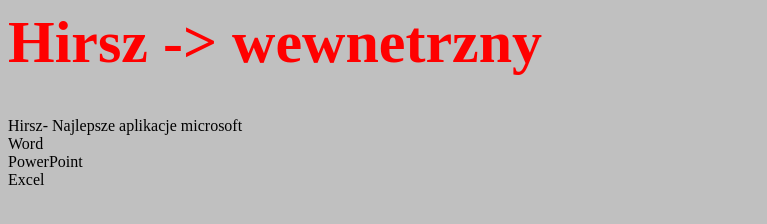
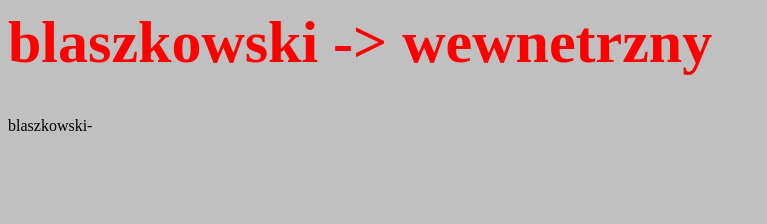
Before and after one commit to adam2973/css2, a plain HTML site: page blas_z5_3.html in a window 1280 px wide. Shown: the whole page, without its empty margins (0-767 px from the left). Drawn offline with Linux system fonts and the light colour scheme.

Commit message:
Update and rename hirs_z5_3.html to blas_z5_3.html

```diff
--- a/hirs_z5_3.html
+++ b/blas_z5_3.html
@@ -2,7 +2,7 @@
 <head>
 <title>styl wewnetrzny</title>
 <meta http-equiv="Content-Type" content="text/html; charset=utf-8">
-<!-- wewnetrzny Hirsz -->
+
  <style>
  h1 {
  color: #FF0000;
@@ -11,11 +11,9 @@
 </style>
 </head>
 <body bgcolor="silver">
- <h1> Hirsz -> wewnetrzny</h1>
- <p>Hirsz- Najlepsze aplikacje microsoft<br>
+ <h1> blaszkowski -> wewnetrzny</h1>
+ <p>blaszkowski- <br>
 
-    Word<br>
-    PowerPoint<br>
-    Excel </p>
+
  </body>
 </html>
```
